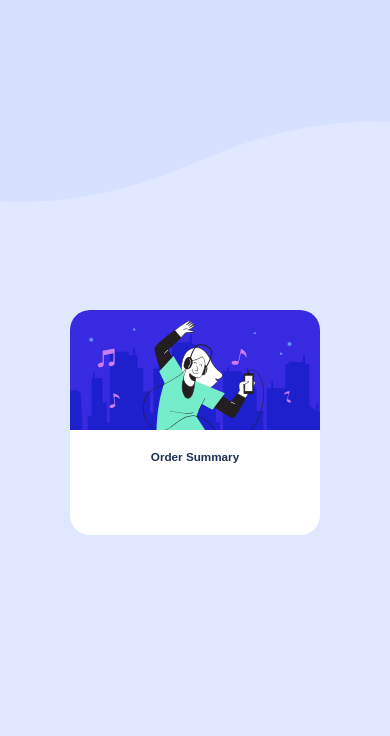
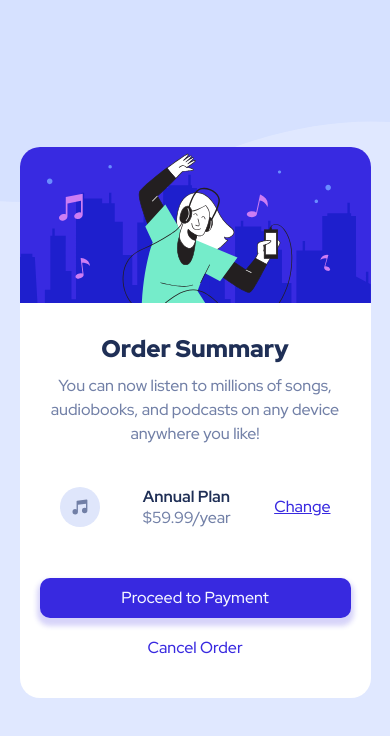
Before and after one commit to renatoam/frontendmentor, a Next.js app: page /newbie/order-summary in a window 390 px wide. Shown: the top 736 px of the page. Built offline with nearby package versions, Linux system fonts and the light colour scheme.

Commit message:
feat(wip): create order summary mobile version

```diff
--- a/src/modules/newbie/orderSummary/components/osButton/index.tsx
+++ b/src/modules/newbie/orderSummary/components/osButton/index.tsx
@@ -1,3 +1,18 @@
-export default function OrderSummaryButton() {
-  return <h1>Order Summary</h1>;
+import { ReactNode } from "react";
+import styles from "./styles.module.css";
+
+interface ButtonProps {
+  variant?: "primary" | "secondary";
+  children: ReactNode;
 }
+
+export default function OrderSummaryButton({
+  variant = "primary",
+  children,
+}: ButtonProps) {
+  return (
+    <button className={`${styles.button} ${styles[variant]}`}>
+      {children}
+    </button>
+  );
+}
--- a/src/modules/newbie/orderSummary/components/osButton/styles.module.css
+++ b/src/modules/newbie/orderSummary/components/osButton/styles.module.css
@@ -0,0 +1,24 @@
+.button {
+  align-items: center;
+  border: none;
+  border-radius: 1rem;
+  cursor: pointer;
+  display: flex;
+  font-family: "Red Hat Display", sans-serif;
+  font-size: 1.6rem;
+  height: 4rem;
+  justify-content: center;
+  margin: 1rem 0;
+  width: 100%;
+}
+
+.primary {
+  background-color: hsl(245, 75%, 52%);
+  box-shadow: 0 0.5rem 0.5rem 0.3rem hsl(245deg 75% 52% / 20%);
+  color: hsl(225, 100%, 98%);
+}
+
+.secondary {
+  background-color: transparent;
+  color: hsl(245, 75%, 52%);
+}
--- a/src/modules/newbie/orderSummary/components/osImage/index.tsx
+++ b/src/modules/newbie/orderSummary/components/osImage/index.tsx
@@ -8,6 +8,7 @@ export default function OrderSummaryImage() {
         src="/images/illustration-hero.svg"
         layout="fill"
         alt="Order Summary"
+        objectFit="cover"
       />
     </figure>
   );
--- a/src/modules/newbie/orderSummary/components/osImage/styles.module.css
+++ b/src/modules/newbie/orderSummary/components/osImage/styles.module.css
@@ -1,5 +1,9 @@
 .image {
-  height: 12rem;
+  height: clamp(1rem, 40vw, 20rem);
   position: relative;
   width: 100%;
 }
+
+.image img {
+  object-fit: cover;
+}
--- a/src/modules/newbie/orderSummary/components/osPlans/index.tsx
+++ b/src/modules/newbie/orderSummary/components/osPlans/index.tsx
@@ -1,3 +1,19 @@
+import styles from "./styles.module.css";
+import Image from "../../../../../common/components/atoms/image";
+
 export default function OrderSummaryPlans() {
-  return <h1>Order Summary</h1>;
+  return (
+    <section className={styles.wrapper}>
+      <figure className={styles.image}>
+        <Image src="/icons/icon-music.svg" alt="Music" layout="fill" />
+      </figure>
+      <section className={styles.plan}>
+        <h2>Annual Plan</h2>
+        <p>$59.99/year</p>
+      </section>
+      <section className={styles.actions}>
+        <p>Change</p>
+      </section>
+    </section>
+  );
 }
--- a/src/modules/newbie/orderSummary/components/osPlans/styles.module.css
+++ b/src/modules/newbie/orderSummary/components/osPlans/styles.module.css
@@ -0,0 +1,31 @@
+.wrapper {
+  align-items: center;
+  display: flex;
+  font-family: "Red Hat Display", sans-serif;
+  justify-content: space-between;
+  padding: 4rem 2rem;
+}
+
+.image {
+  height: 4rem;
+  position: relative;
+  width: 4rem;
+}
+
+.plan h2 {
+  color: hsl(223, 47%, 23%);
+  font-size: 1.6rem;
+  font-weight: 700;
+}
+
+.plan p {
+  color: hsl(224, 23%, 55%);
+  font-size: 1.6rem;
+}
+
+.actions p {
+  color: hsl(245, 75%, 52%);
+  cursor: pointer;
+  font-size: 1.6rem;
+  text-decoration: underline;
+}
--- a/src/modules/newbie/orderSummary/components/osText/index.tsx
+++ b/src/modules/newbie/orderSummary/components/osText/index.tsx
@@ -1,3 +1,10 @@
+import styles from "./styles.module.css";
+
 export default function OrderSummaryText() {
-  return <h1>Order Summary</h1>;
+  return (
+    <p className={styles.text}>
+      You can now listen to millions of songs, audiobooks, and podcasts on any
+      device anywhere you like!
+    </p>
+  );
 }
--- a/src/modules/newbie/orderSummary/components/osText/styles.module.css
+++ b/src/modules/newbie/orderSummary/components/osText/styles.module.css
@@ -0,0 +1,7 @@
+.text {
+  color: hsl(224, 23%, 55%);
+  font-family: "Red Hat Display", sans-serif;
+  font-size: 1.6rem;
+  line-height: 1.5;
+  text-align: center;
+}
--- a/src/modules/newbie/orderSummary/components/osTitle/styles.module.css
+++ b/src/modules/newbie/orderSummary/components/osTitle/styles.module.css
@@ -1,6 +1,8 @@
 .title {
   color: hsl(223, 47%, 23%);
-  font-family: "Red Hat", sans-serif;
+  font-family: "Red Hat Display", sans-serif;
+  font-size: 2.4rem;
   font-weight: 900;
+  padding: 1rem;
   text-align: center;
 }
--- a/src/modules/newbie/orderSummary/components/osWrapper/styles.module.css
+++ b/src/modules/newbie/orderSummary/components/osWrapper/styles.module.css
@@ -2,7 +2,7 @@
   background-color: hsl(0, 0%, 100%);
   border-radius: 2rem;
   overflow: hidden;
-  width: clamp(250px, 60%, 300px);
+  width: clamp(350px, 90vw, 600px);
 }
 
 @media screen and (min-width: 1024px) {
--- a/src/modules/newbie/orderSummary/index.tsx
+++ b/src/modules/newbie/orderSummary/index.tsx
@@ -8,8 +8,8 @@ export default function OrderSummary() {
         <OS.Title />
         <OS.Text />
         <OS.Plans />
-        <OS.Payment />
-        <OS.Cancel />
+        <OS.Payment>Proceed to Payment</OS.Payment>
+        <OS.Cancel variant="secondary">Cancel Order</OS.Cancel>
       </OS.Content>
     </OS>
   );
```
Also changed, not shown: public/icons/icon-music.svg (added).
